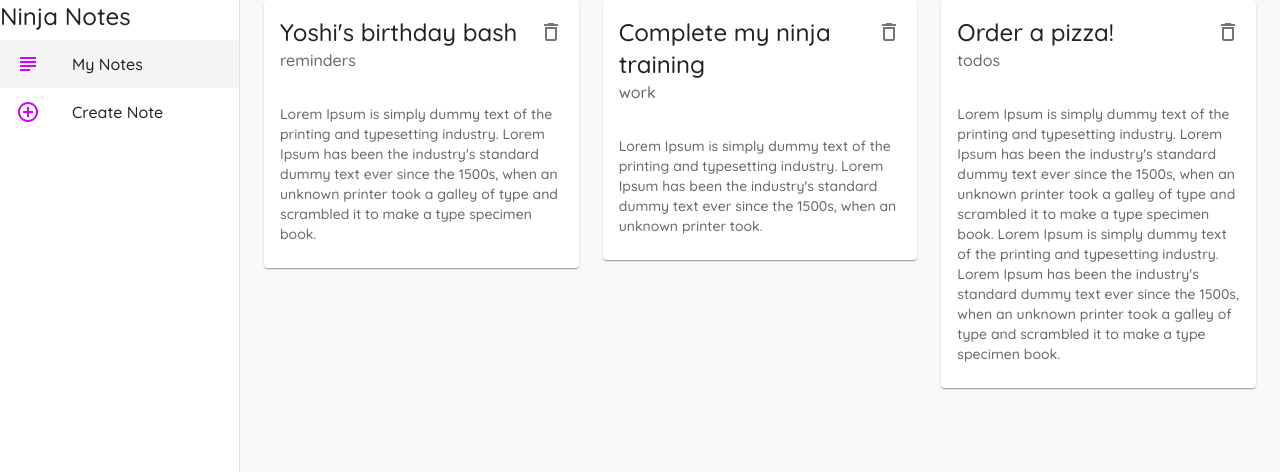
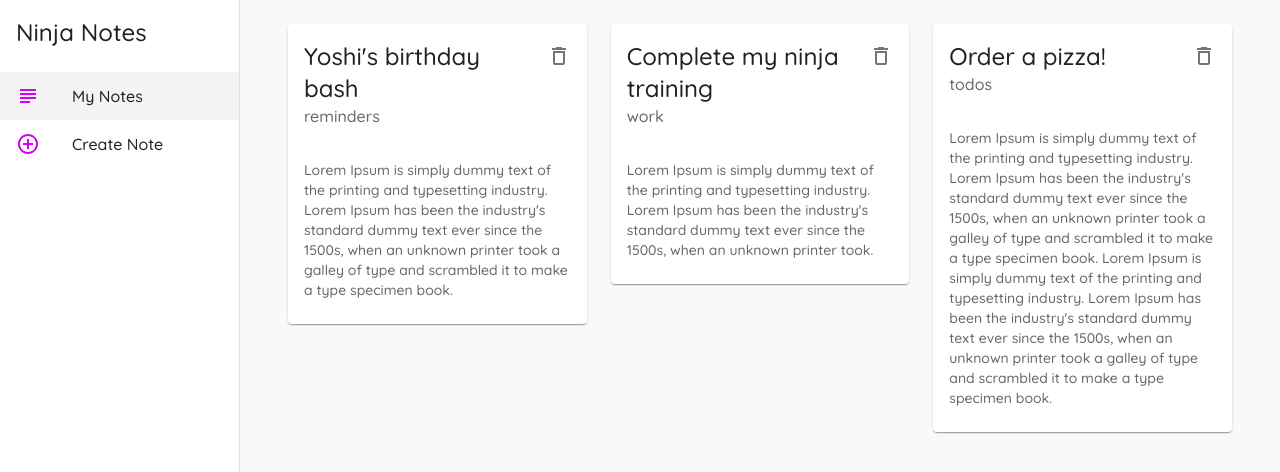
Before and after one commit to Belden1/material-ui-tut, a React (Vite) app: page / in a window 1280 px wide. Shown: the top 472 px of the page. Built offline with nearby package versions, Linux system fonts and the light colour scheme; data requests are answered from the project's data file.

Commit message:
Lesson 15: Deprecated styles

```diff
--- a/src/layouts/RootLayout.jsx
+++ b/src/layouts/RootLayout.jsx
@@ -50,7 +50,9 @@ const RootLayout = () => {
         }}
       >
         <Box>
-          <Typography variant="h5">Ninja Notes</Typography>
+          <Typography variant="h5" padding={2}>
+            Ninja Notes
+          </Typography>
         </Box>
 
         {/* list / links */}
@@ -71,7 +73,7 @@ const RootLayout = () => {
           ))}
         </List>
       </Drawer>
-      <Box component="main" sx={{ flexGrow: 1 }}>
+      <Box component="main" padding={3} sx={{ flexGrow: 1 }}>
         <Outlet />
       </Box>
     </div>
```
